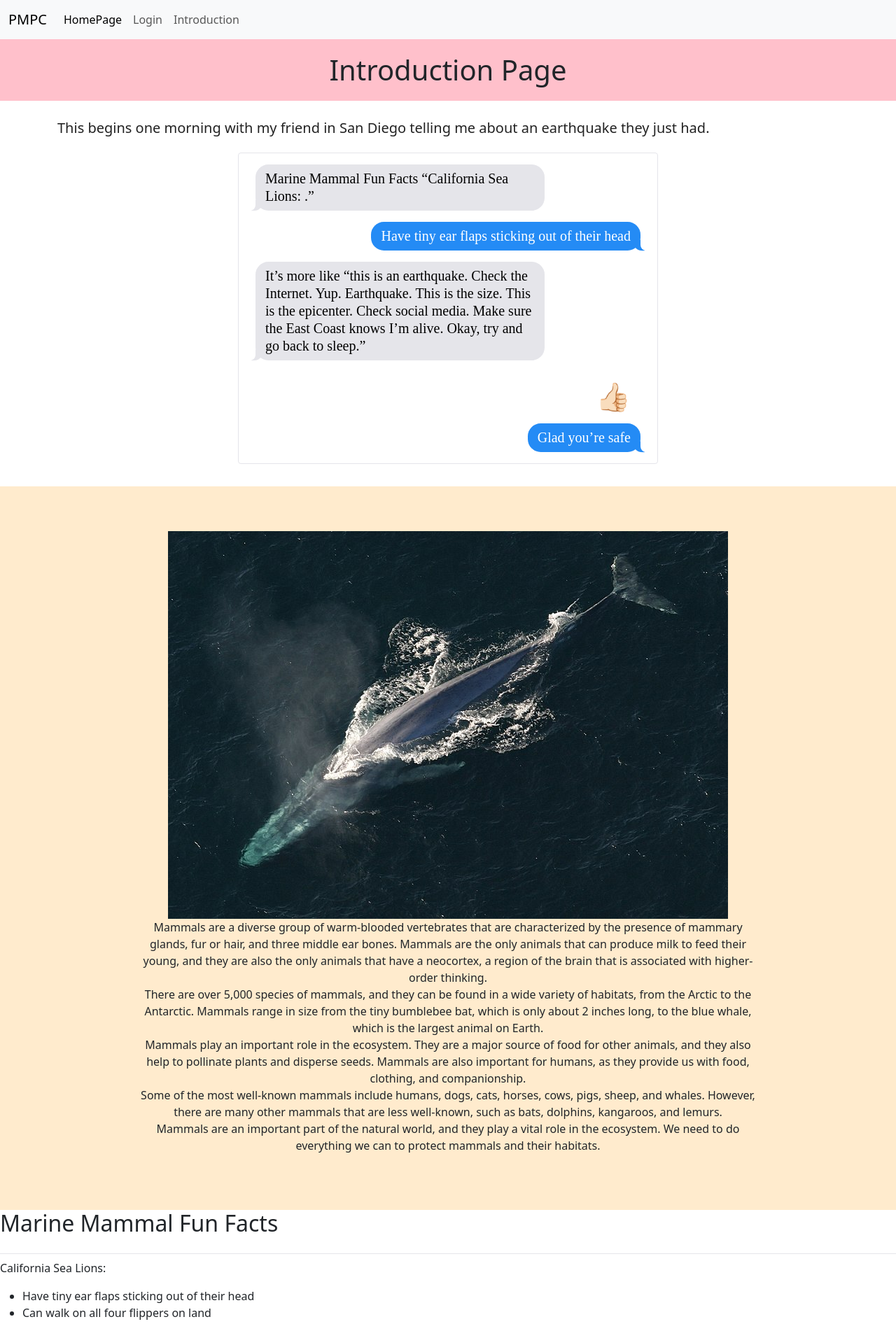
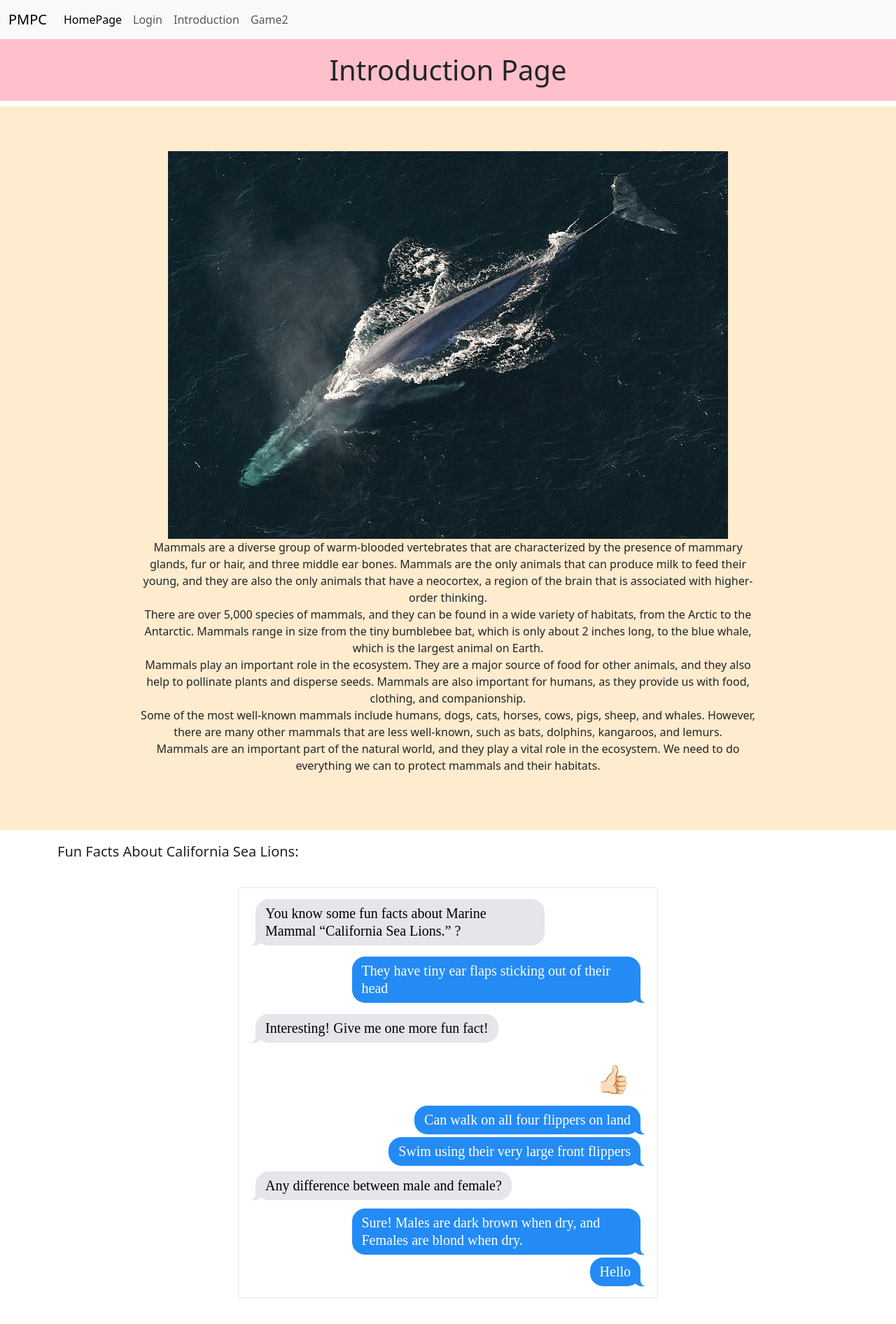
Before and after one commit to yylmax/PMMC, a React (Create React App) app in the folder foodapp/: page /intro in a window 1280 px wide. Shown: the top 1892 px of the page at 70% size. Built offline with nearby package versions, Linux system fonts and the light colour scheme; a web font is replaced by a local one.

Commit message:
add new page

```diff
--- a/foodapp/src/app/content.jsx
+++ b/foodapp/src/app/content.jsx
@@ -4,6 +4,7 @@ import { Route, Routes } from "react-router-dom";
 import App from "../pages/App";
 import Login from "../pages/Login";
 import Intro from "../pages/Intro";
+import Test from "../pages/Test";
 
 const Content = () => {
   return (
@@ -21,6 +22,10 @@ const Content = () => {
           path="/intro"
           element={<Intro />}
         />
+        <Route
+          path="/test"
+          element={<Test />}
+        />
       </Routes>
     </div>
   );
--- a/foodapp/src/app/navbar.jsx
+++ b/foodapp/src/app/navbar.jsx
@@ -53,6 +53,14 @@ const NavBar = () => {
                 Introduction
               </a>
             </li>
+            <li className="nav-item">
+              <a
+                className="nav-link"
+                href="/test"
+              >
+                Game2
+              </a>
+            </li>
           </ul>
         </div>
       </div>
--- a/foodapp/src/pages/App.jsx
+++ b/foodapp/src/pages/App.jsx
@@ -30,7 +30,8 @@ const App = () => {
       <header>The current user Reward Point1: {userPoint}</header>
 
       <div className="container-md text-center">
-        <h1 style={{ fontSize: "5rem" }}>Interactive Mini Games for Kids</h1>
+        <h1>Interactive Mini Games for Kids</h1>
+        <p>how to protect ...</p>
       </div>
     </StyledDiv>
   );
--- a/foodapp/src/pages/Intro.jsx
+++ b/foodapp/src/pages/Intro.jsx
@@ -7,35 +7,8 @@ import introImage from "../assets/pic1.JPG";
 const Intro = () => {
   return (
     <>
-      <div>
-        <h1 id="introHeader">Introduction Page</h1>
-      </div>
+      <h1 id="introHeader">Introduction Page</h1>
       <body>
-        <section>
-          <div class="container">
-            <p class="comment">
-              This begins one morning with my friend in San Diego telling me
-              about an earthquake they just had.
-            </p>
-
-            <div class="imessage">
-              <p class="from-them">
-                Marine Mammal Fun Facts &ldquo;California Sea Lions: .&rdquo;
-              </p>
-              <p class="from-me">
-                Have tiny ear flaps sticking out of their head
-              </p>
-              <p class="from-them margin-b_one">
-                It&rsquo;s more like &ldquo;this is an earthquake. Check the
-                Internet. Yup. Earthquake. This is the size. This is the
-                epicenter. Check social media. Make sure the East Coast knows
-                I&rsquo;m alive. Okay, try and go back to sleep.&rdquo;
-              </p>
-              <p class="from-me no-tail emoji">👍🏻</p>
-              <p class="from-me">Glad you&rsquo;re safe</p>
-            </div>
-          </div>
-        </section>
         <section className="mammalIntro">
           <img
             id="introPic"
@@ -71,15 +44,40 @@ const Intro = () => {
             <br />
           </p>
         </section>
+        <section class="imessageFunFact">
+          <div class="container">
+            <p class="comment">Fun Facts About California Sea Lions:</p>
+            <div class="container">
+              <div class="imessage">
+                <p class="from-them">
+                  You know some fun facts about Marine Mammal &ldquo;California
+                  Sea Lions.&rdquo; ?
+                </p>
+                <p class="from-me">
+                  They have tiny ear flaps sticking out of their head
+                </p>
+                <p class="from-them margin-b_one">
+                  Interesting! Give me one more fun fact!
+                </p>
+                <p class="from-me no-tail emoji">👍🏻</p>
+                <p class="from-me">Can walk on all four flippers on land</p>
+                <p class="from-me">
+                  Swim using their very large front flippers
+                </p>
+                <p class="from-them">Any difference between male and female?</p>
+                <p class="from-me">
+                  Sure! Males are dark brown when dry, and Females are blond
+                  when dry.
+                </p>
+                <p class="from-me">Hello </p>
+              </div>
+            </div>
+          </div>
+        </section>
         <section>
           <h2>Marine Mammal Fun Facts</h2>
           <p>California Sea Lions: </p>
           <ul>
-            <li>Have tiny ear flaps sticking out of their head</li>
-            <li>Can walk on all four flippers on land</li>
-            <li>Swim using their very large front flippers</li>
-            <li>Males are dark brown when dry</li>
-            <li>Females are blond when dry</li>
             <li>Can hold their breath up to 10 minutes</li>
             <li>Most sea lions are born in the month of June</li>
             <li>Pups nurse from their mothers for 6 to 11 months</li>
--- /dev/null
+++ b/foodapp/src/pages/Test.jsx
@@ -0,0 +1,9 @@
+const Test = () => {
+  return (
+    <div>
+      <h1>this is a testing Page</h1>
+    </div>
+  );
+};
+
+export default Test;
```
Also changed, not shown: foodapp/src/pages/untitledNewPage.jsx (deleted, +0 -9 lines), 3 other files (tests, documents, lock files or other folders).
